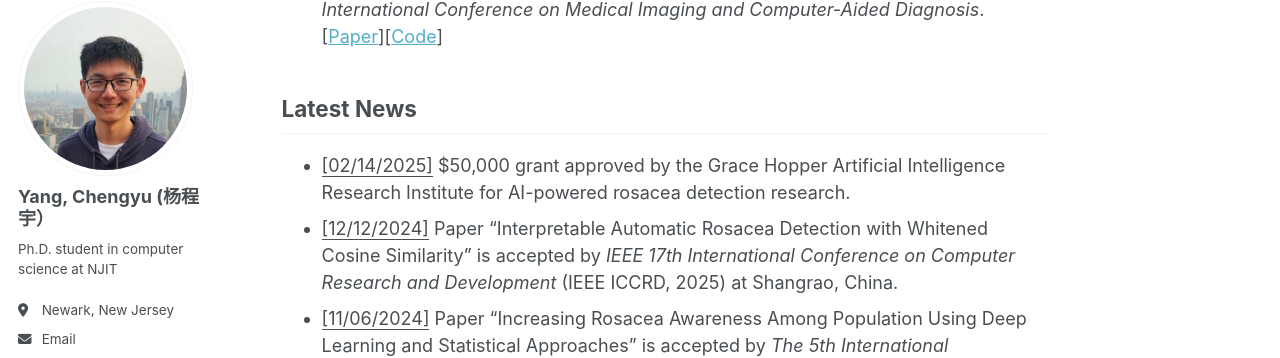
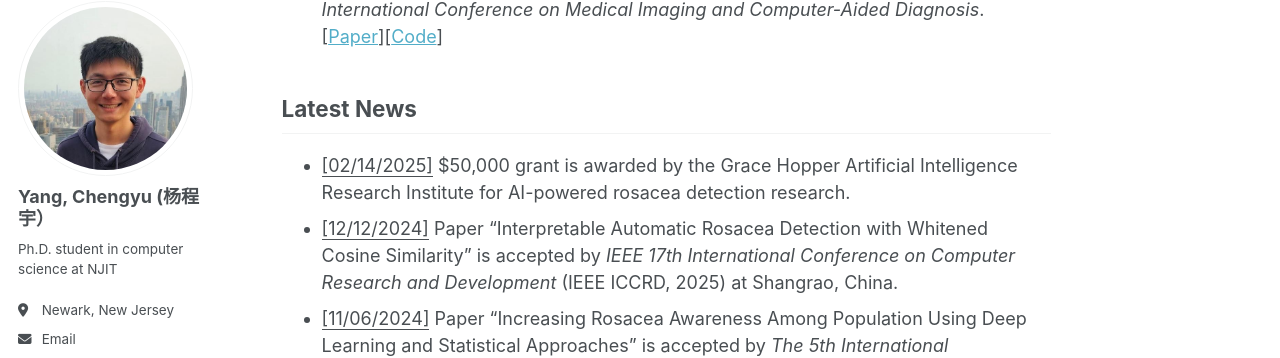
Before and after one commit to chengyuyang-njit/chengyuyang-njit.github.io, a Jekyll site: the page built from _pages/about.md, in a window 1280 px wide and 900 px high, scrolled down 551 px. Shown: the part 105-463 px from the top of the window. Built offline with Jekyll 4.4.1, drawn with Linux system fonts in a browser that asks for light colours; some web fonts are replaced.

Commit message:
Update about.md

```diff
--- a/_pages/about.md
+++ b/_pages/about.md
@@ -21,7 +21,7 @@ Publications
 
 Latest News
 ------
-- <u>[02/14/2025]</u> $50,000 grant approved by the Grace Hopper Artificial Intelligence Research Institute for AI-powered rosacea detection research.
+- <u>[02/14/2025]</u> $50,000 grant is awarded by the Grace Hopper Artificial Intelligence Research Institute for AI-powered rosacea detection research.
 - <u>[12/12/2024]</u> Paper "Interpretable Automatic Rosacea Detection with Whitened Cosine Similarity" is accepted by <em>IEEE 17th International Conference on Computer Research and Development</em> (IEEE ICCRD, 2025) at Shangrao, China.
 - <u>[11/06/2024]</u> Paper "Increasing Rosacea Awareness Among Population Using Deep Learning and Statistical Approaches" is accepted by <em>The 5th International Conference on Medical Imaging and Computer-Aided Diagnosis</em> (MICAD, 2024) at The University of Manchester, UK.
 - <u>[09/03/2024]</u> Starting my Ph.D. journey at NJIT.
```
